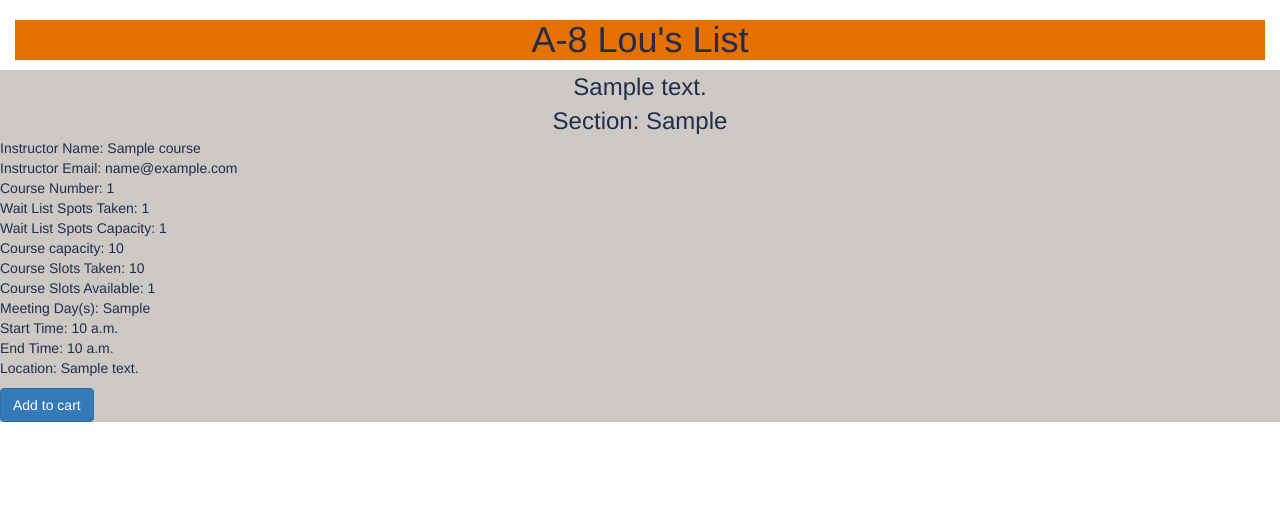
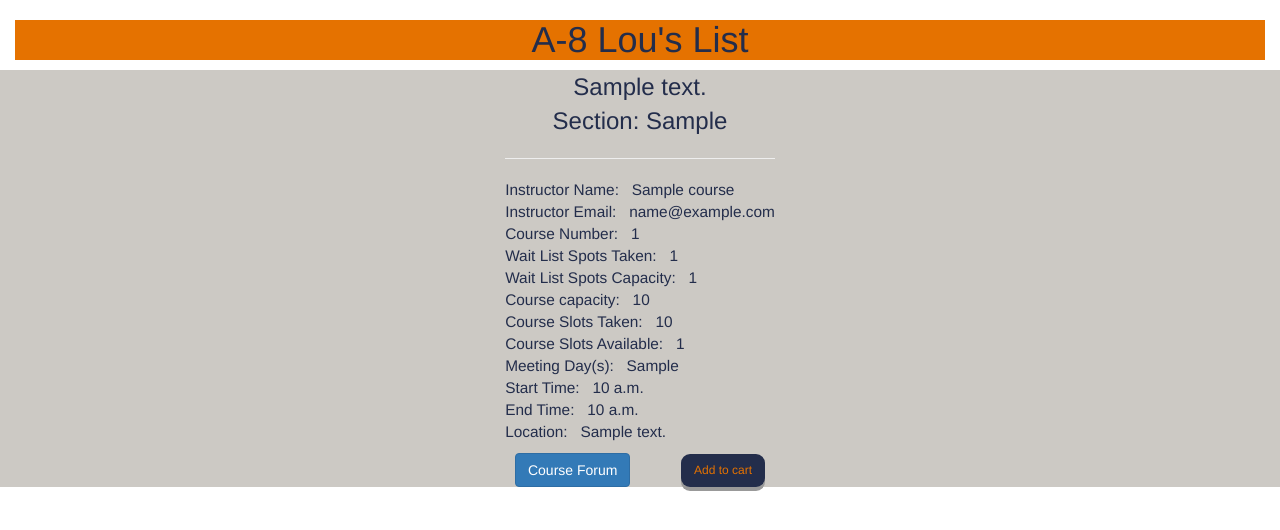
Before and after one commit to XtremeBlaze777/FirstDjangoProject, a Django app: page /course/1/ in a window 1280 px wide. Shown: the part 52-582 px from the top of the page. Run offline with Django 4.2, Linux system fonts and the light colour scheme; tables that the repository leaves empty hold one stand-in row (values such as "Sample post"); some libraries are stand-ins or nearby versions.

Commit message:
html improvements pt 2

```diff
--- a/templates/section.html
+++ b/templates/section.html
@@ -3,25 +3,28 @@
     {% block content %}
      <font size="+2">{{object.description}} <br> Section: {{object.course_section}} </font>
 
- <div align="left">
+ <div align="center">
     <div class="btn-group-vertical">
 	<form method="POST">
-
+<hr>
     {{Info}}
-    <p> Instructor Name: {{object.instructor_name}} <br>
-    Instructor Email: {{object.instructor_email}} <br>
-    Course Number: {{object.course_number}} <br>
-    Wait List Spots Taken: {{object.wait_list}} <br>
-    Wait List Spots Capacity: {{object.wait_cap}} <br>
-    Course capacity: {{object.class_capacity}} <br>
-    Course Slots Taken: {{object.enrollment_total}} <br>
-    Course Slots Available: {{object.enrollment_available}} <br>
-    Meeting Day(s): {{object.days}} <br>
-    Start Time: {{object.start_time}} <br>
-    End Time: {{object.end_time}} <br>
-    Location: {{object.facility_description}} <br>
-    </p>
-    <a href="{{object.get_add_to_cart_url}}" class="btn btn-primary btn-md my-0 p" >Add to cart
+    <p style="text-align: left; color:#232D4B; font-size: 1.1em">
+    Instructor Name: &nbsp;&nbsp;{{object.instructor_name}} <br>
+    Instructor Email: &nbsp;&nbsp;{{object.instructor_email}} <br>
+    Course Number: &nbsp;&nbsp;{{object.course_number}} <br>
+    Wait List Spots Taken: &nbsp;&nbsp;{{object.wait_list}} <br>
+    Wait List Spots Capacity:&nbsp;&nbsp; {{object.wait_cap}} <br>
+    Course capacity: &nbsp;&nbsp;{{object.class_capacity}} <br>
+    Course Slots Taken: &nbsp;&nbsp;{{object.enrollment_total}} <br>
+    Course Slots Available: &nbsp;&nbsp;{{object.enrollment_available}} <br>
+    Meeting Day(s): &nbsp;&nbsp;{{object.days}} <br>
+    Start Time: &nbsp;&nbsp;{{object.start_time}} <br>
+    End Time: &nbsp;&nbsp;{{object.end_time}} <br>
+    Location: &nbsp;&nbsp;{{object.facility_description}} <br>
+</p>
+    <a href="https://thecourseforum.com/course/{{object.subject}}/{{object.catalog_number}}/" class="btn btn-primary btn-md my-0 p">Course Forum</a>
+    &nbsp;&nbsp;&nbsp;&nbsp;&nbsp;&nbsp;&nbsp;&nbsp;&nbsp;&nbsp;&nbsp;
+    <a href="{{object.get_add_to_cart_url}}" class="cart_button" >Add to cart
     </a>
     </div>
 
```
